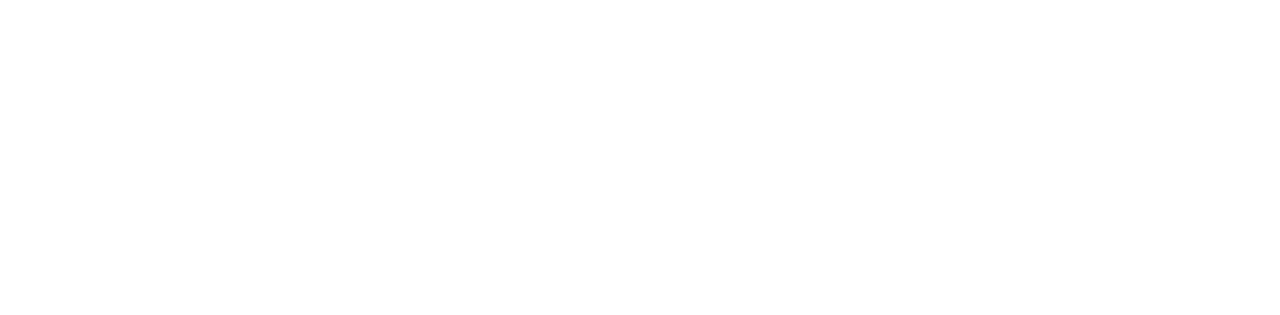
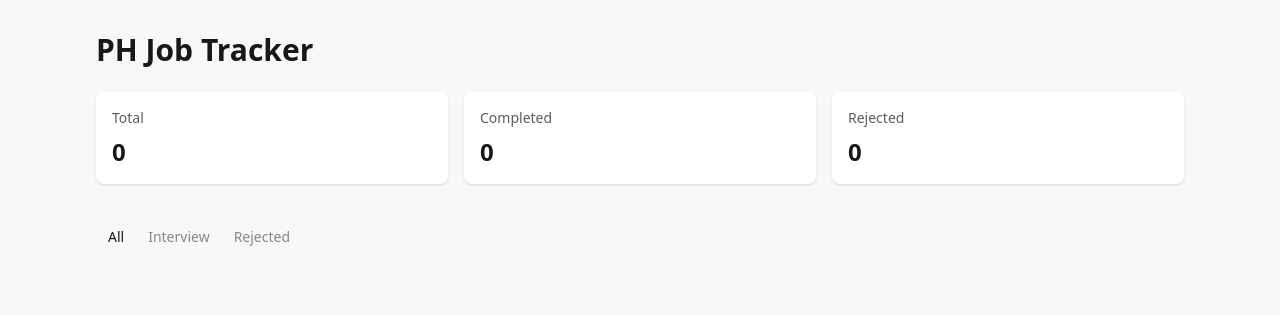
Before and after one commit to fahimuntasin/Fahimun-Tasin-Assignment-4, a plain HTML site: page index.html in a window 1280 px wide. Drawn offline with nearby package versions, Linux system fonts and the light colour scheme.

Commit message:
UI done but js abdhi baki hain

```diff
--- a/index.html
+++ b/index.html
@@ -4,18 +4,55 @@
     <meta charset="UTF-8">
     <meta name="viewport" content="width=device-width, initial-scale=1.0">
     <title>PH job tracker</title>
-    <!-- tailwind -->
-      <script src="https://cdn.jsdelivr.net/npm/@tailwindcss/browser@4"></script>
+
     <!-- tailwind & daisyui  -->
-     <script src="https://cdn.tailwindcss.com"></script>
-  <link href="https://cdn.jsdelivr.net/npm/daisyui@4.10.1/dist/full.css" rel="stylesheet" type="text/css" />
+    <link href="https://cdn.jsdelivr.net/npm/daisyui@5" rel="stylesheet" type="text/css" />
+<script src="https://cdn.jsdelivr.net/npm/@tailwindcss/browser@4"></script>
 
   <!-- font -->
    <link rel="preconnect" href="https://fonts.googleapis.com">
 <link rel="preconnect" href="https://fonts.gstatic.com" crossorigin>
 <link href="https://fonts.googleapis.com/css2?family=Geist:wght@100..900&display=swap" rel="stylesheet">
 </head>
-<body>
+<body class="bg-base-200 min-h-screen">
+    <div class="max-w-6xl mx-auto p-4 md:p-8">
+
+        <h1 class="text-2xl md:text-3xl font-bold mb-6">PH Job Tracker</h1>
+
+
+    <!-- status -->
+   <div class="grid grid-cols-1 sm:grid-cols-3 gap-4 mb-8">
+      <div class="card bg-base-100 shadow">
+        <div class="card-body p-4">
+          <p class="text-sm opacity-70">Total</p>
+          <h2 id="totalCount" class="text-2xl font-bold">0</h2>
+        </div>
+    </div>
+    <div class="card bg-base-100 shadow">
+        <div class="card-body p-4">
+            <p class="text-sm opacity-70">Completed</p>
+            <h2 id="completedCount" class="text-2xl font-bold">0</h2>
+        </div>
+
+
+    </div>
+        <div class="card bg-base-100 shadow">
+        <div class="card-body p-4">
+            <p class="text-sm opacity-70">Rejected</p>
+            <h2 id="rejectedCount" class="text-2xl font-bold">0</h2>
+        </div>
+
+    </div>
+   </div>
+       <div class="tabs tabs-boxed mb-6 w-full sm:w-auto">
+      <button class="tab tab-active" onclick="setFilter('all')">All</button>
+      <button class="tab" onclick="setFilter('interview')">Interview</button>
+      <button class="tab" onclick="setFilter('rejected')">Rejected</button>
+    </div>
+
+
+
+
 
 </body>
 </html>
```
Also changed, not shown: tailwind.config.js (added), 1 other file.
